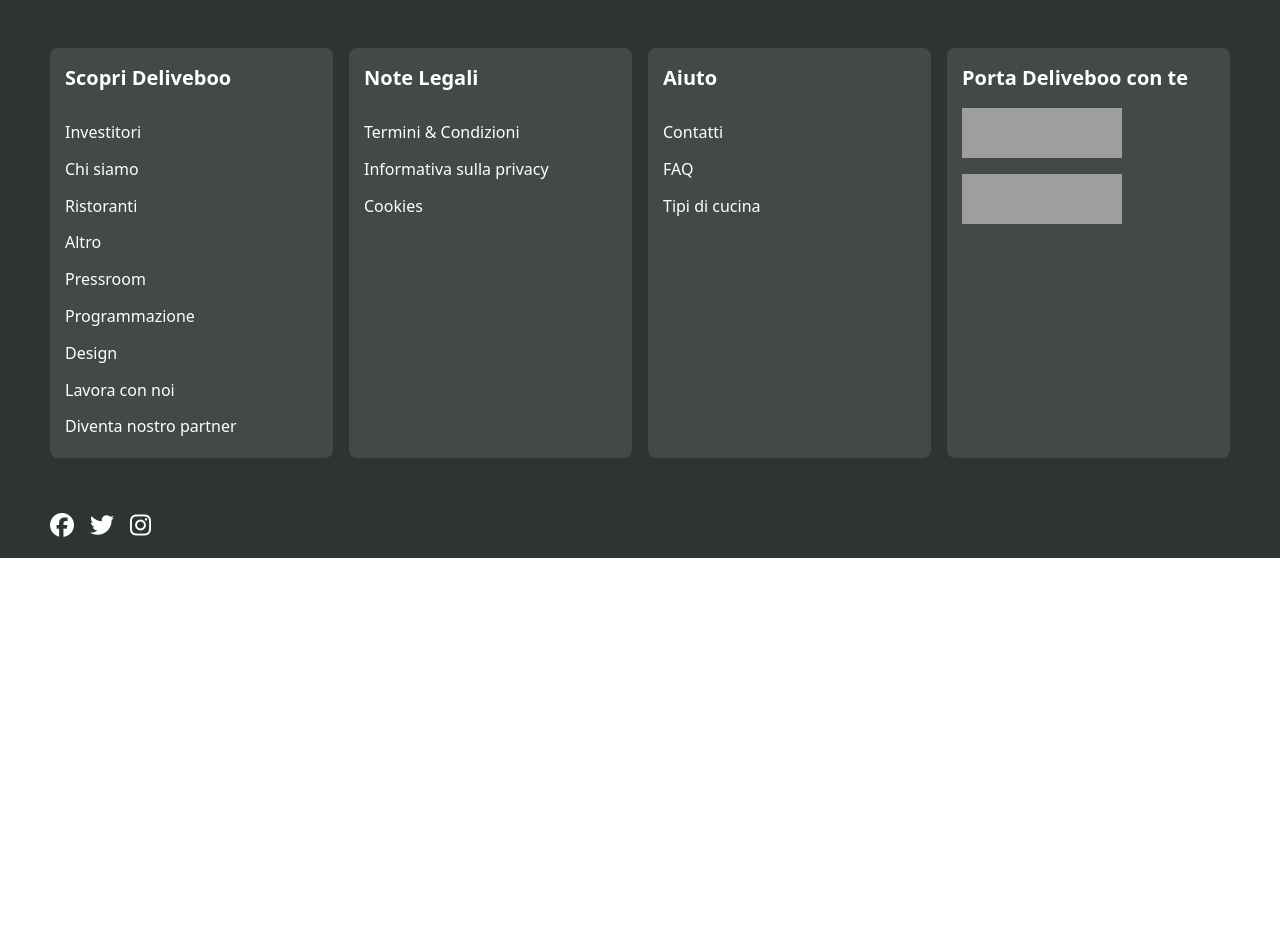
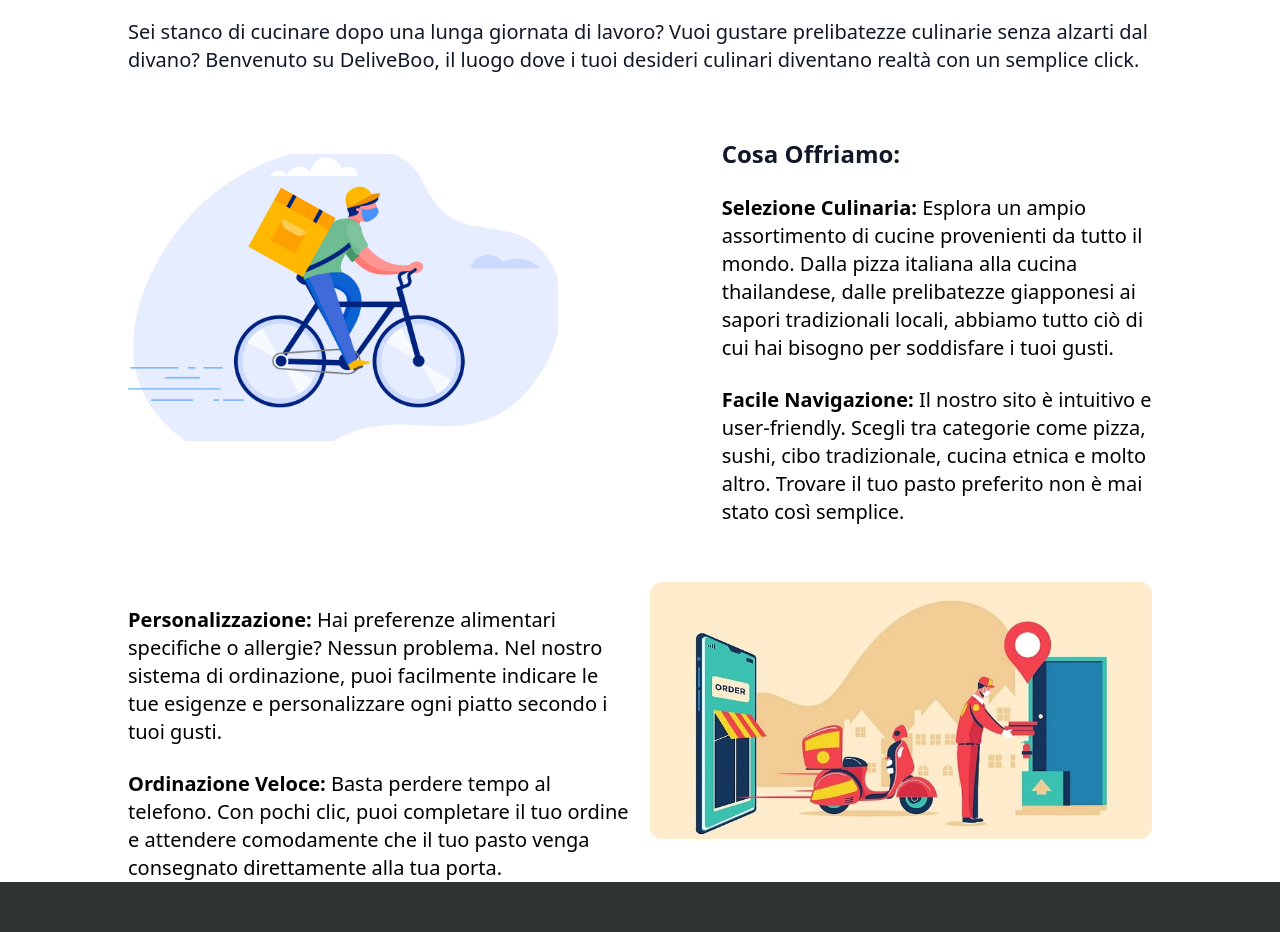
Before and after one commit to Giovanni-Palmitessa/project96-team7-deliveboo-vue, a Vue app: page /about in a window 1280 px wide. Shown: the part 150-1082 px from the top of the page. Before the commit the page ends 800 px from the top, so only its background shows below. Built offline with nearby package versions, Linux system fonts and the light colour scheme; grey boxes are pictures that could not be loaded.

Commit message:
add section for images

```diff
--- a/src/pages/AppAbout.vue
+++ b/src/pages/AppAbout.vue
@@ -7,6 +7,74 @@
     <h1 class="mt-28 text-3xl font-bold text-secondary">
       DeliveBoo: Gusta i Sapori del Mondo Comodamente a Casa Tua!
     </h1>
+
+    <p class="pt-5 text-xl text-gray-900">
+      Sei stanco di cucinare dopo una lunga giornata di lavoro? Vuoi gustare
+      prelibatezze culinarie senza alzarti dal divano? Benvenuto su DeliveBoo,
+      il luogo dove i tuoi desideri culinari diventano realtà con un semplice
+      click.
+    </p>
+
+    <div class="flex gap-5 mt-10">
+      <div class="image basis-full">
+        <img
+          class="w-9/12 py-10"
+          src="../../public/img/food-delivery.jpg"
+          alt="Delivery"
+        />
+      </div>
+
+      <div class="flex flex-col basis-9/12 pt-6">
+        <h2 class="text-2xl text-gray-900 font-bold">Cosa Offriamo:</h2>
+
+        <ul>
+          <li class="pt-6 text-xl">
+            <strong>Selezione Culinaria:</strong> Esplora un ampio assortimento
+            di cucine provenienti da tutto il mondo. Dalla pizza italiana alla
+            cucina thailandese, dalle prelibatezze giapponesi ai sapori
+            tradizionali locali, abbiamo tutto ciò di cui hai bisogno per
+            soddisfare i tuoi gusti.
+          </li>
+
+          <li class="pt-6 text-xl">
+            <strong>Facile Navigazione:</strong> Il nostro sito è intuitivo e
+            user-friendly. Scegli tra categorie come pizza, sushi, cibo
+            tradizionale, cucina etnica e molto altro. Trovare il tuo pasto
+            preferito non è mai stato così semplice.
+          </li>
+        </ul>
+      </div>
+    </div>
+
+    <div></div>
+
+    <div class="flex gap-5 mt-14">
+      <div class="flex flex-col basis-9/12 pt-6">
+        <ul>
+          <li class="text-xl">
+            <strong>Personalizzazione:</strong> Hai preferenze alimentari
+            specifiche o allergie? Nessun problema. Nel nostro sistema di
+            ordinazione, puoi facilmente indicare le tue esigenze e
+            personalizzare ogni piatto secondo i tuoi gusti.
+          </li>
+
+          <li class="pt-6 text-xl">
+            <strong>Ordinazione Veloce:</strong> Basta perdere tempo al
+            telefono. Con pochi clic, puoi completare il tuo ordine e attendere
+            comodamente che il tuo pasto venga consegnato direttamente alla tua
+            porta.
+          </li>
+        </ul>
+      </div>
+
+      <div class="image basis-9/12">
+        <img
+          src="../../public/img/food-delivery-hotel1.jpg"
+          alt="food delivery"
+          class="rounded-xl"
+        />
+      </div>
+    </div>
   </div>
 </template>
 
```
Also changed, not shown: public/img/food-delivery-hotel1.jpg (added), public/img/food-delivery.jpg (added).
